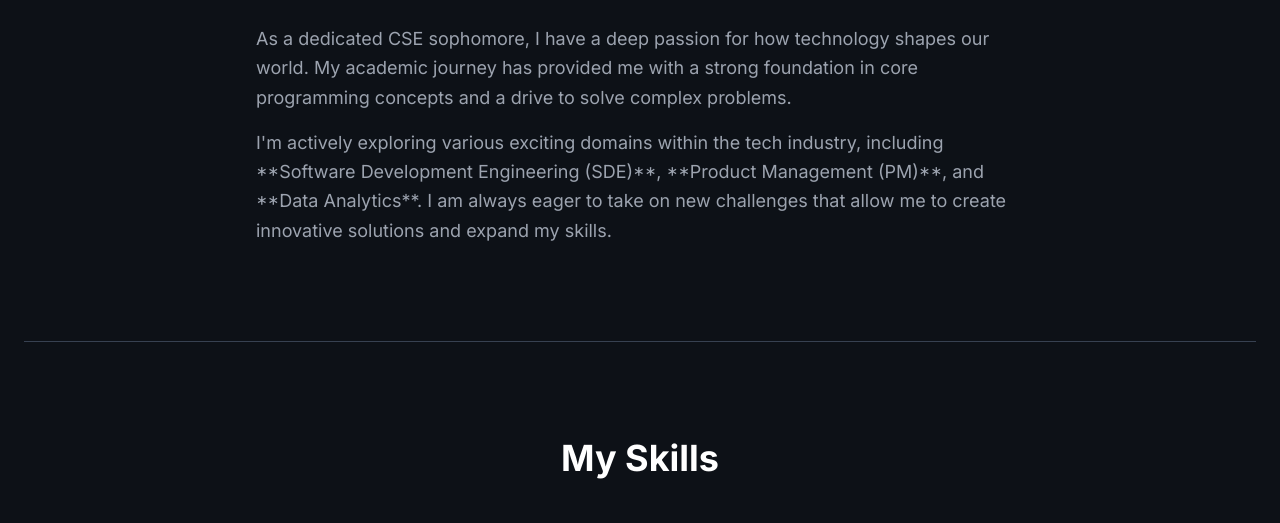
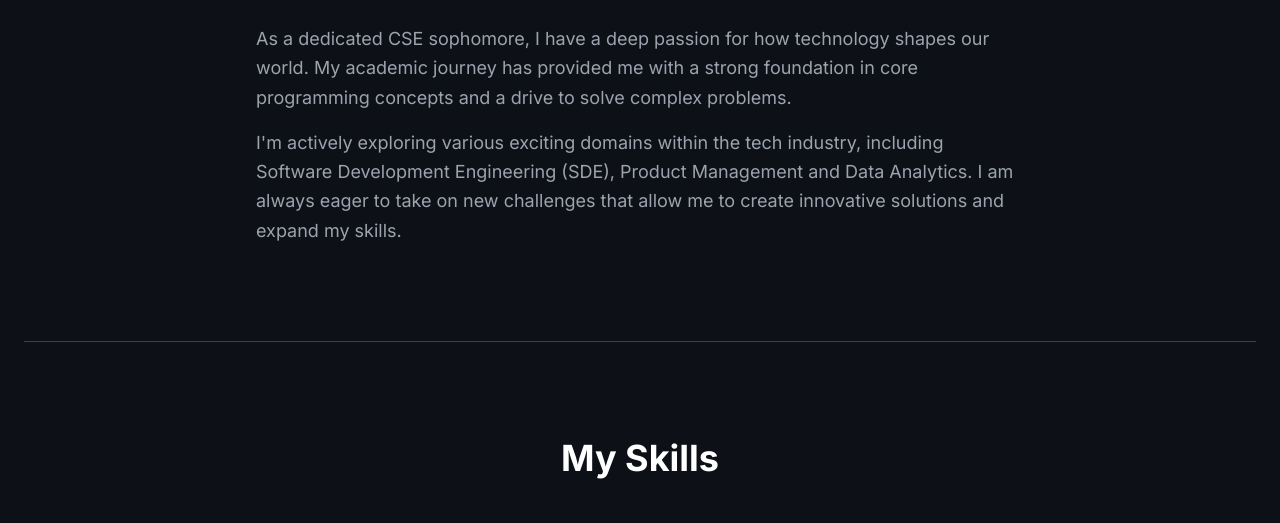
Before and after one commit to anjali-18-y/Portfolio, a plain HTML site: page index.html in a window 1280 px wide. Shown: the part 561-1084 px from the top of the page. Drawn offline with nearby package versions, Linux system fonts and the light colour scheme.

Commit message:
Update index.html
removed unwanted * signs

```diff
--- a/index.html
+++ b/index.html
@@ -65,8 +65,8 @@
                     complex problems.
                 </p>
                 <p>
-                    I'm actively exploring various exciting domains within the tech industry, including **Software
-                    Development Engineering (SDE)**, **Product Management (PM)**, and **Data Analytics**. I am always
+                    I'm actively exploring various exciting domains within the tech industry, including Software
+                    Development Engineering (SDE), Product Management and Data Analytics. I am always
                     eager to take on new challenges that allow me to create innovative solutions and expand my skills.
                 </p>
             </div>
```
